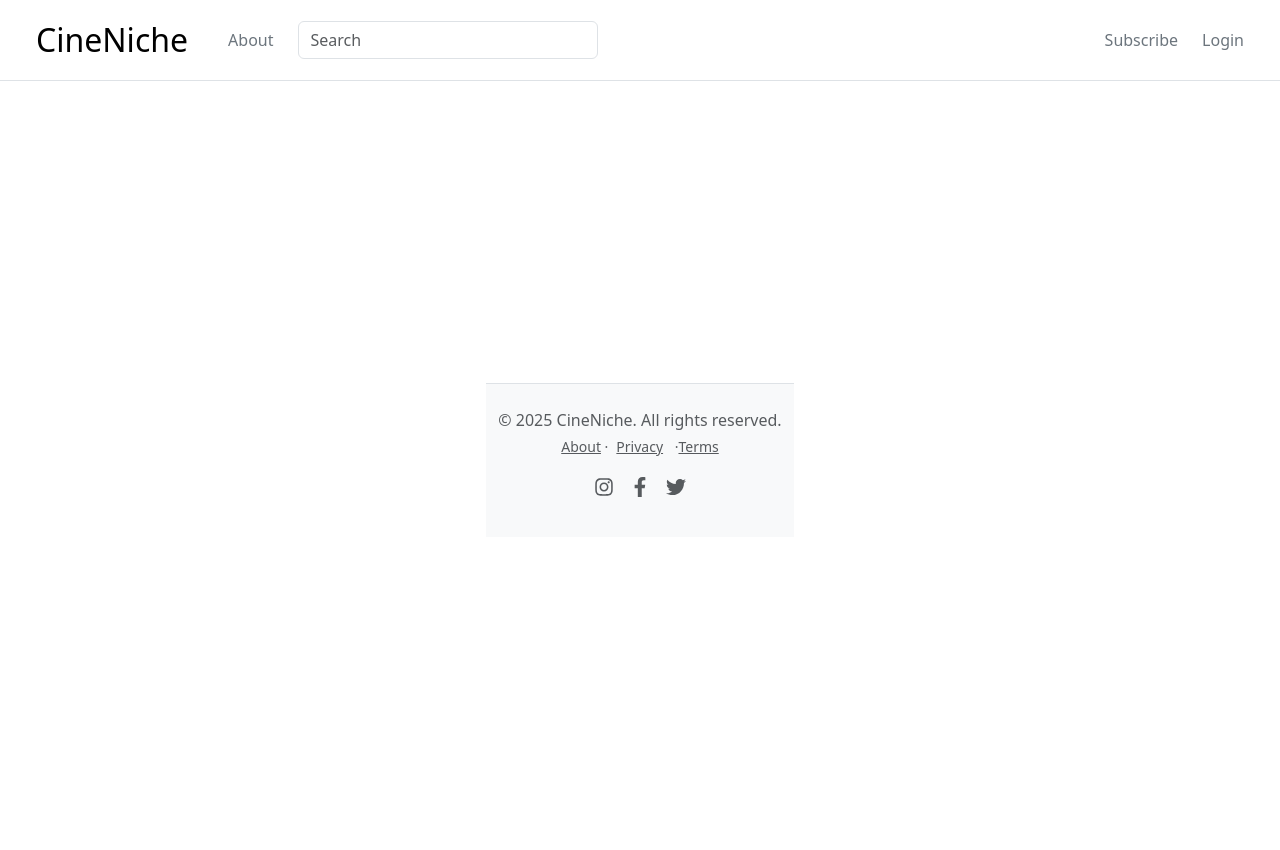
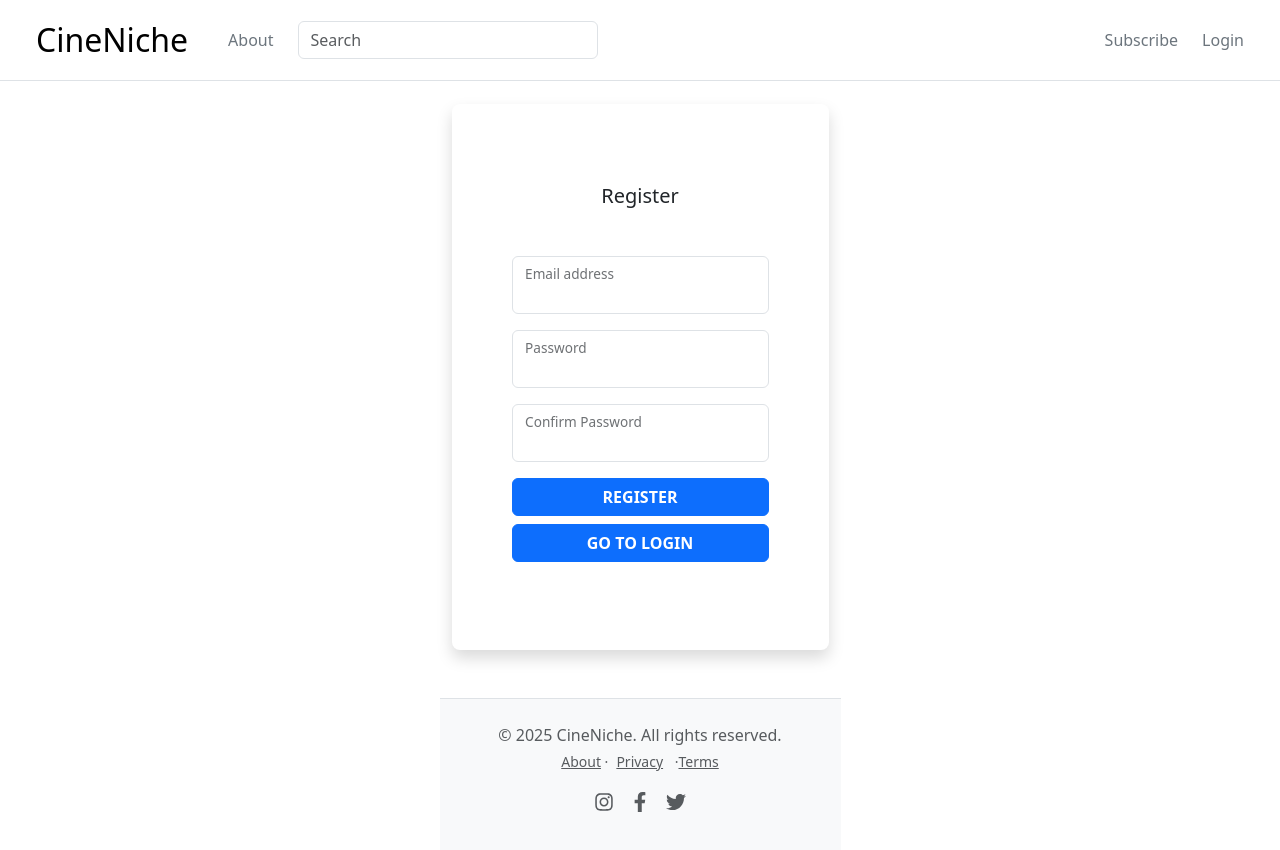
Before and after one commit to Sp1derAp0calypse/intex2, a React (Vite) app in the folder frontend/: page /register in a window 1280 px wide. Shown: the top 850 px of the page. Before the commit the page ends 800 px from the top, so only its background shows below. Built offline with nearby package versions, Linux system fonts and the light colour scheme.

Commit message:
updated navbar

```diff
--- a/frontend/src/App.tsx
+++ b/frontend/src/App.tsx
@@ -20,7 +20,7 @@ function App() {
             element={<MovieList selectedCategories={[]} />}
           />
           <Route path="/login" element={<LoginPage />} />
-          <Route path="/subscribe" element={<RegisterPage />} />
+          <Route path="/register" element={<RegisterPage />} />
         </Routes>
       </main>
 
--- /dev/null
+++ b/frontend/src/components/SearchBar.tsx
@@ -0,0 +1,71 @@
+import { useEffect, useState } from "react";
+import { Movie } from "../types/Movie";
+
+interface SearchBarProps {
+  movies: Movie[]; // You should be passing movies from the parent
+  setSearchTerm: (term: string) => void; // Function to set search term in the parent
+}
+
+const SearchBar: React.FC<SearchBarProps> = ({ movies, setSearchTerm }) => {
+  const [searchTerm, setSearchTermLocal] = useState("");
+  const [filteredMovies, setFilteredMovies] = useState<Movie[]>([]);
+  const [showDropdown, setShowDropdown] = useState(false);
+
+  // Filter movies based on search term
+  useEffect(() => {
+    if (searchTerm.trim() === "") {
+      setFilteredMovies([]);
+      setShowDropdown(false);
+      return;
+    }
+
+    // Filter movies by title
+    const results = movies.filter((movie) =>
+      movie.title?.toLowerCase().includes(searchTerm.toLowerCase())
+    );
+
+    setFilteredMovies(results);
+    setShowDropdown(true);
+  }, [searchTerm, movies]);
+
+  const handleSearchChange = (e: React.ChangeEvent<HTMLInputElement>) => {
+    const value = e.target.value;
+    setSearchTermLocal(value);
+    setSearchTerm(value); // Sync the search term with the parent
+  };
+
+  const handleSearchClick = (title: string) => {
+    setSearchTermLocal(title);
+    setSearchTerm(title); // Sync the state with the parent
+    setShowDropdown(false); // Close the dropdown when an item is selected
+  };
+
+  return (
+    <div style={{ maxWidth: "300px", width: "100%" }} className="position-relative">
+      <input
+        className="form-control"
+        type="search"
+        placeholder="Search"
+        aria-label="Search"
+        value={searchTerm}
+        onChange={handleSearchChange}
+        onFocus={() => setShowDropdown(true)}
+      />
+      {showDropdown && filteredMovies.length > 0 && (
+        <ul className="list-group position-absolute w-100 mt-1 shadow z-50">
+          {filteredMovies.map((movie) => (
+            <li
+              key={movie.showId}
+              className="list-group-item list-group-item-action"
+              onClick={() => handleSearchClick(movie.title || "")}
+            >
+              {movie.title}
+            </li>
+          ))}
+        </ul>
+      )}
+    </div>
+  );
+};
+
+export default SearchBar;
--- a/frontend/src/pages/HomePage.tsx
+++ b/frontend/src/pages/HomePage.tsx
@@ -1,7 +1,7 @@
 import { useState } from "react";
 import CategoryFilter from "../components/CategoryFilter";
 import MovieList from "../components/MovieList";
-import NavBar from "../components/NavBar";
+import UserNavBar from "../components/UserNavBar";
 
 function HomePage() {
   const [selectedCategories, setSelectedCategories] = useState<string[]>([]);
@@ -9,7 +9,7 @@ function HomePage() {
   return (
     <>
       <div className="container mt-4">
-        <NavBar />
+        <UserNavBar />
 
         <div className="row">
           <div className="col-md-3">
--- a/frontend/src/pages/RegisterPage.tsx
+++ b/frontend/src/pages/RegisterPage.tsx
@@ -1,64 +1,121 @@
-import { useState } from 'react';
-import { useNavigate } from 'react-router-dom';
+import { useState } from "react";
+import { useNavigate } from "react-router-dom";
 
 function Register() {
   // state variables for email and passwords
-  const [email, setEmail] = useState('');
-  const [password, setPassword] = useState('');
-  const [confirmPassword, setConfirmPassword] = useState('');
+  const [email, setEmail] = useState("");
+  const [password, setPassword] = useState("");
+  const [confirmPassword, setConfirmPassword] = useState("");
   const navigate = useNavigate();
 
-  // state variable for error messages
-  const [error, setError] = useState('');
+  // state variables for error messages
+  const [error, setError] = useState("");
+  const [passwordErrors, setPasswordErrors] = useState<string[]>([]); // for password validation errors
 
   const handleLoginClick = () => {
-    navigate('/login');
+    navigate("/login");
   };
 
   // handle change events for input fields
   const handleChange = (e: React.ChangeEvent<HTMLInputElement>) => {
     const { name, value } = e.target;
-    if (name === 'email') setEmail(value);
-    if (name === 'password') setPassword(value);
-    if (name === 'confirmPassword') setConfirmPassword(value);
+    if (name === "email") setEmail(value);
+    if (name === "password") setPassword(value);
+    if (name === "confirmPassword") setConfirmPassword(value);
   };
 
-  // handle submit event for the form
-  const handleSubmit = (e: React.FormEvent<HTMLFormElement>) => {
+  const handleSubmit = async (e: React.FormEvent<HTMLFormElement>) => {
     e.preventDefault();
+
+    // clear previous errors
+    setError("");
+    setPasswordErrors([]);
+
     // validate email and passwords
     if (!email || !password || !confirmPassword) {
-      setError('Please fill in all fields.');
+      setError("Please fill in all fields.");
+      return; // Prevent form submission if validation fails
     } else if (!/^[^\s@]+@[^\s@]+\.[^\s@]+$/.test(email)) {
-      setError('Please enter a valid email address.');
+      setError("Please enter a valid email address.");
+      return;
     } else if (password !== confirmPassword) {
-      setError('Passwords do not match.');
-    } else {
-      // clear error message
-      setError('');
-      // post data to the /register api
-      fetch('https://localhost:5000/register', {
-        method: 'POST',
+      setError("Passwords do not match.");
+      return;
+    }
+
+    try {
+      const response = await fetch("https://localhost:5000/register", {
+        method: "POST",
         headers: {
-          'Content-Type': 'application/json',
+          "Content-Type": "application/json",
         },
         body: JSON.stringify({
           email: email,
           password: password,
         }),
-      })
-        //.then((response) => response.json())
-        .then((data) => {
-          // handle success or error from the server
-          console.log(data);
-          if (data.ok) setError('Successful registration. Please log in.');
-          else setError('Error registering.');
-        })
-        .catch((error) => {
-          // handle network error
-          console.error(error);
-          setError('Error registering.');
-        });
+      });
+
+      if (!response.ok) {
+        // Handle server errors (e.g., 500, 404)
+        setError("Server error occurred.");
+        return;
+      }
+
+      // Check if the response body is empty
+      const data = await response.text(); // Get the raw response text first
+
+      if (!data) {
+        // Handle the case where the response body is empty
+        setError("Error: Empty response from server.");
+        return;
+      }
+
+      // Now try to parse the response as JSON
+      const parsedData = JSON.parse(data);
+
+      if (parsedData.errors) {
+        // Handle password-specific validation errors
+        if (parsedData.errors.PasswordTooShort) {
+          setPasswordErrors((prevErrors) => [
+            ...prevErrors,
+            "Password must be at least 6 characters.",
+          ]);
+        }
+        if (parsedData.errors.PasswordRequiresNonAlphanumeric) {
+          setPasswordErrors((prevErrors) => [
+            ...prevErrors,
+            "Password must have at least one non-alphanumeric character.",
+          ]);
+        }
+        if (parsedData.errors.PasswordRequiresDigit) {
+          setPasswordErrors((prevErrors) => [
+            ...prevErrors,
+            "Password must have at least one digit ('0'-'9').",
+          ]);
+        }
+        if (parsedData.errors.PasswordRequiresUpper) {
+          setPasswordErrors((prevErrors) => [
+            ...prevErrors,
+            "Password must have at least one uppercase letter ('A'-'Z').",
+          ]);
+        }
+
+        // Check for email already exists error
+        if (parsedData.errors.EmailAlreadyExists) {
+          setError(
+            "Email already taken. Please use a different email address."
+          );
+        }
+      } else if (parsedData.ok) {
+        setError("Successful registration. Please log in.");
+        navigate("/login"); // Optionally navigate after successful registration
+      } else {
+        setError("Error registering.");
+      }
+    } catch (error) {
+      // handle network error
+      console.error(error);
+      setError("Error registering.");
     }
   };
 
@@ -122,7 +179,22 @@ function Register() {
                 </button>
               </div>
             </form>
+
+            {/* Display general error message */}
             <strong>{error && <p className="error">{error}</p>}</strong>
+
+            {/* Display password-specific error messages */}
+            {passwordErrors.length > 0 && (
+              <div className="password-errors">
+                <ul>
+                  {passwordErrors.map((error, index) => (
+                    <li key={index} className="text-danger">
+                      {error}
+                    </li>
+                  ))}
+                </ul>
+              </div>
+            )}
           </div>
         </div>
       </div>
--- a/frontend/src/types/Movie.ts
+++ b/frontend/src/types/Movie.ts
@@ -1,4 +1,5 @@
 export interface Movie {
+  categories: any;
   showId?: string;
   type?: string;
   title?: string;
```
Also changed, not shown: frontend/src/components/UserNavBar.tsx (+6 -52 lines), 1 other file (tests, documents, lock files or other folders).
